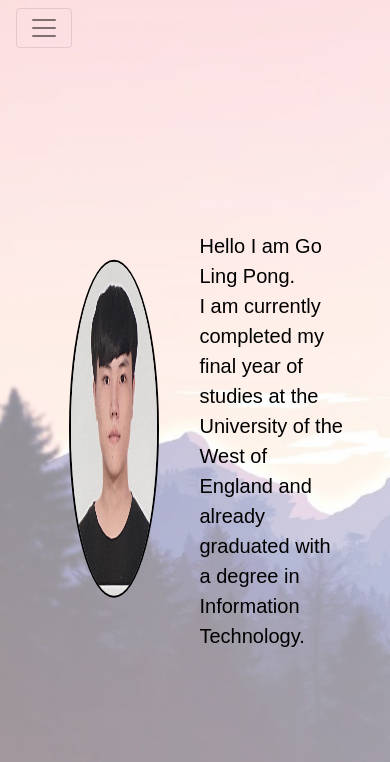
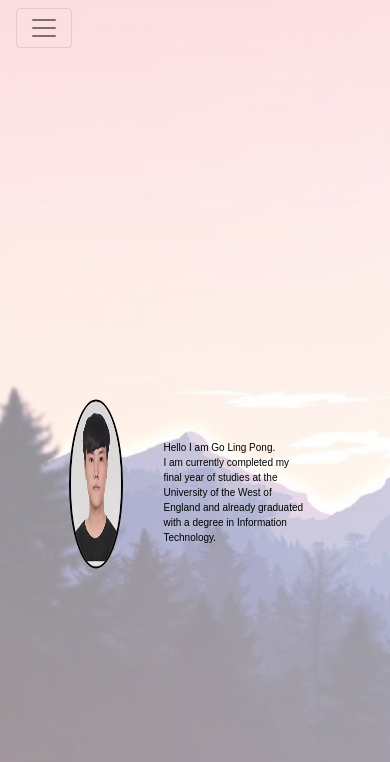
Before and after one commit to Pong0928/MyWebsite, a plain HTML site: page index.html in a window 390 px wide. Shown: the top 762 px of the page. Drawn offline with nearby package versions, Linux system fonts and the light colour scheme.

Commit message:
Update css

```diff
--- a/style.css
+++ b/style.css
@@ -25,7 +25,7 @@ body::before{
 .info{
     color : black;
     position: relative;
-    top: 30%;
+    top: 50%;
     left: 15%;
     transform: translateY(-50%);
     -webkit-animation:mymove 2s;
@@ -34,7 +34,7 @@ body::before{
 @-webkit-keyframes mymove{
     0%   {top:0%;}
     50%  {top:60%;}
-    100% {top:30%;}
+    100% {top:50%;}
 }
 
 .info img{
@@ -77,7 +77,7 @@ body::before{
 
 @keyframes showInfo {
     from {
-      opacity: 0;
+        opacity: 0;
     }
     to {
         opacity: 1;
@@ -148,3 +148,25 @@ body::before{
     padding: 10px;
     font-weight: bold;
 }
+
+@media only screen and (max-width: 600px) {
+    .info img {
+        width: 15%;
+        height: 20%;
+        transition: width 1s, height 1s;
+    }
+
+    .info img:hover {
+        width: 20%;
+        height: 25%;
+    }
+
+    .info .person-info{
+        font-size: 10px;
+        transition: font-size 2s;
+    }
+
+    .info .person-info:hover {
+        font-size: 13px;
+    }
+}
```
